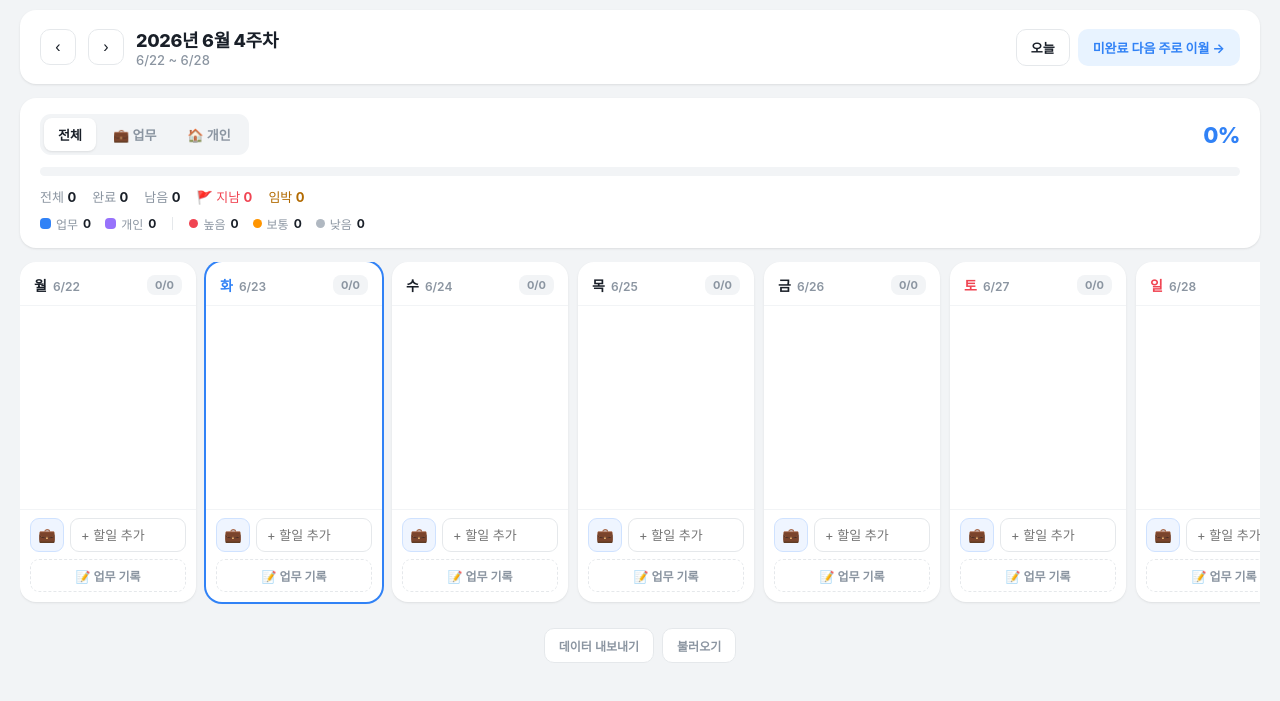
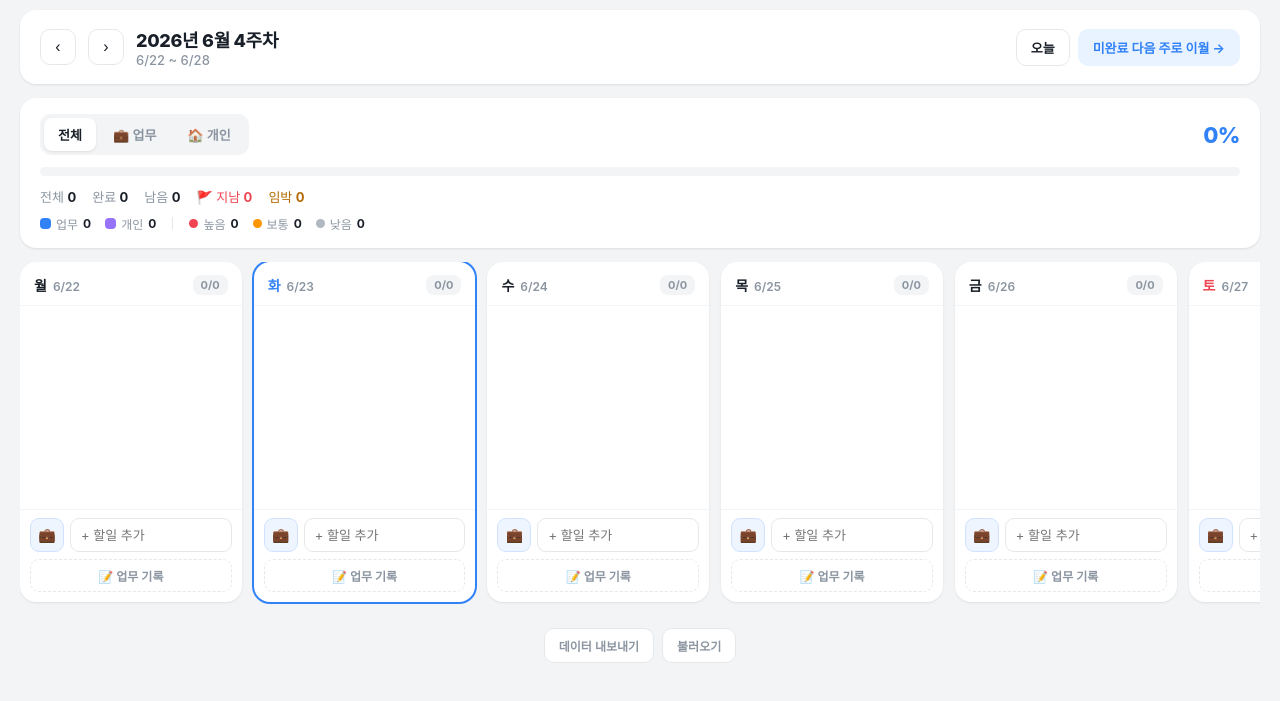
Before and after one commit to gangster270/my-planner, a plain HTML site: page index.html in a window 1280 px wide. Shown: the part 77-778 px from the top of the page. Drawn offline with Linux system fonts and the light colour scheme; a web font is replaced by a local one.

Commit message:
Adjust week grid layout and dimensions

```diff
--- a/index.html
+++ b/index.html
@@ -63,7 +63,7 @@
   .sep{width:1px; height:13px; background:var(--border); margin:0 2px;}
 
   .week-scroll{overflow-x:auto; padding-bottom:6px;}
-  .week-grid{display:grid; grid-template-columns:repeat(7,minmax(176px,1fr)); gap:10px; min-width:1220px;}
+  .week-grid{display:grid; grid-template-columns:repeat(7,minmax(220px,1fr)); gap:12px; min-width:1624px;}
   .day-col{background:var(--card); border-radius:16px; box-shadow:var(--shadow); display:flex; flex-direction:column; min-height:340px; overflow:hidden;}
   .day-col.today{box-shadow:0 0 0 2px var(--primary), var(--shadow);}
   .day-head{padding:13px 14px 10px; border-bottom:1px solid var(--border2); display:flex; align-items:center; justify-content:space-between;}
```
